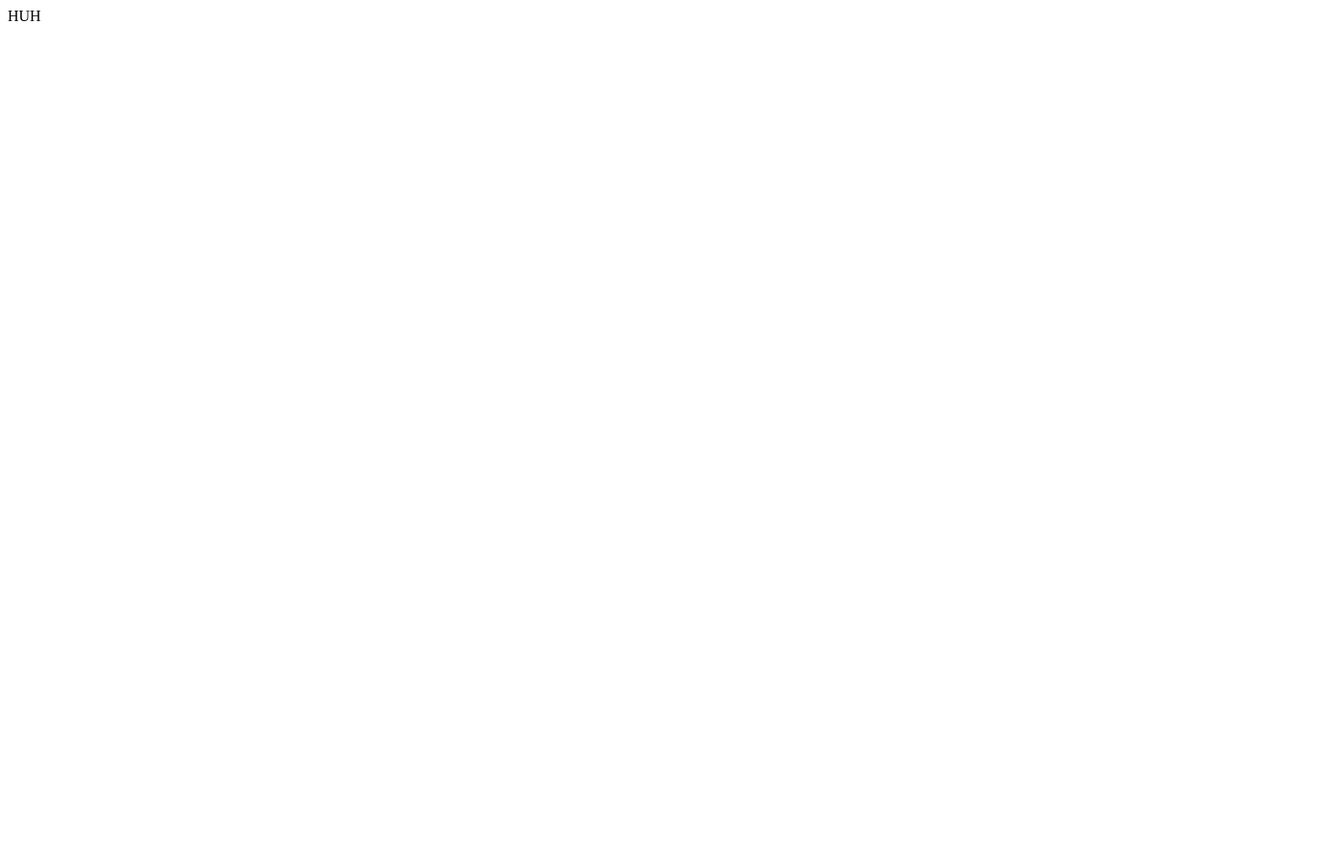
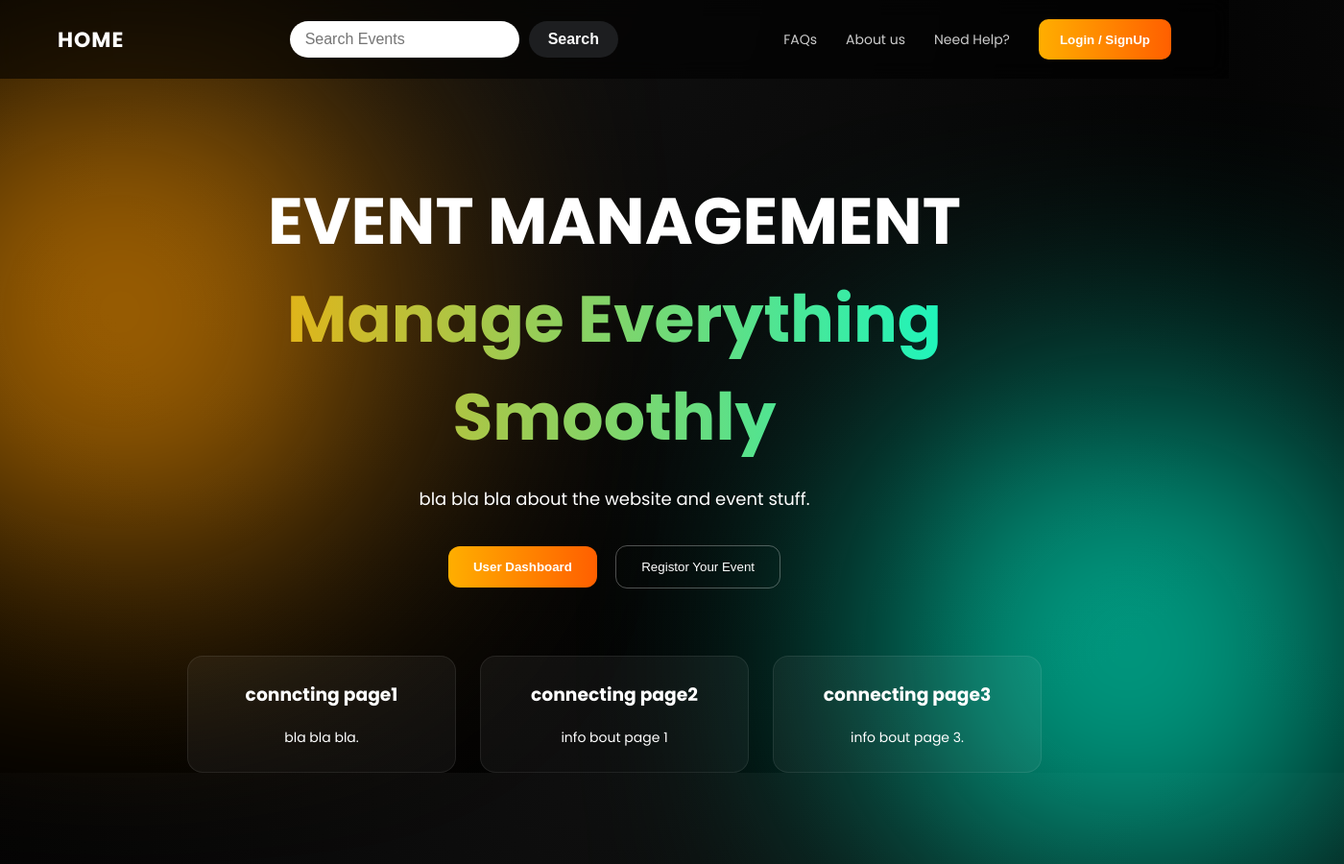
Before and after one commit to harsh-raj1995/event, a plain HTML site: page index.html in a window 1280 px wide. Shown: the whole page at 96% size, 1400 px wide, since content can reach past the window. Before the commit the page ends 800 px from the top, so only its background shows below. Drawn offline with Linux system fonts and the light colour scheme.

Commit message:
ui 1: pranad's idea with improvement

```diff
--- a/index.html
+++ b/index.html
@@ -1,11 +1,65 @@
 <!DOCTYPE html>
 <html lang="en">
 <head>
-    <meta charset="UTF-8">
-    <meta name="viewport" content="width=device-width, initial-scale=1.0">
-    <title>Document</title>
+<meta charset="UTF-8">
+<meta name="viewport" content="width=device-width, initial-scale=1.0">
+<title>home UI</title>
+
+<link rel="stylesheet" href="style.css">
+<link href="https://fonts.googleapis.com/css2?family=Poppins:wght@300;400;500;600;700&display=swap" rel="stylesheet">
 </head>
+
 <body>
-    HUH
+
+<div class="blur1"></div>
+<div class="blur2"></div>
+
+
+<header>
+    <div class="logo">HOME</div>
+    <div>
+    <form class="search-form">
+        <input type="search" placeholder="Search Events">
+        <button type="submit">Search</button>
+    </form>
+    </div>
+
+        <nav>
+    <div class="nav-right">
+        <a href="#">FAQs</a>
+        <a href="#">About us</a>
+        <a href="#">Need Help?</a>
+        <button class="add-btn">Login / SignUp</button>
+    </div>
+</nav>
+
+</header>
+
+<section class="hero">
+    <h1>EVENT MANAGEMENT</h1>
+    <h1 class="gradient">Manage Everything Smoothly</h1>
+    <p>bla bla bla about the website and event stuff.</p>
+
+    <div class="hero-buttons">
+        <button class="btn-primary">User Dashboard</button>
+        <button class="btn-secondary">Registor Your Event</button>
+    </div>
+
+    <div class="cards">
+        <div class="card">
+            <h3>conncting page1</h3>
+            <p>bla bla bla.</p>
+        </div>
+        <div class="card">
+            <h3>connecting page2</h3>
+            <p>info bout page 1</p>
+        </div>
+        <div class="card">
+            <h3>connecting page3</h3>
+            <p>info bout page 3.</p>
+        </div>
+    </div>
+</section>
+
 </body>
 </html>
--- a/style.css
+++ b/style.css
@@ -0,0 +1,229 @@
+/* ================= RESET ================= */
+* {
+    margin: 0;
+    padding: 0;
+    box-sizing: border-box;
+}
+
+/* ================= BASE ================= */
+body {
+    font-family: 'Poppins', sans-serif;
+    background: radial-gradient(circle at top, #0f0f0f 0%, #050505 60%, #000 100%);
+    color: white;
+    overflow-x: hidden;
+}
+
+/* ================= HEADER / NAVBAR ================= */
+header {
+    position: fixed;
+    top: 0;
+    width: 100%;
+    padding: 20px 60px;
+    display: flex;
+    align-items: center;              /* 🔥 vertical center */
+    justify-content: space-between;
+    backdrop-filter: blur(10px);
+    background: rgba(0, 0, 0, 0.6);
+    z-index: 100;
+}
+
+.logo {
+    font-size: 22px;
+    font-weight: 700;
+    letter-spacing: 1px;
+}
+
+/* NAV RIGHT */
+nav > div {
+    display: flex;
+    align-items: center;              /* 🔥 centers links + button */
+    gap: 30px;
+}
+
+.nav-right {
+    display: flex;
+    align-items: center;
+}
+
+nav a {
+    color: white;
+    text-decoration: none;
+    font-size: 14px;
+    opacity: 0.8;
+}
+
+nav a:hover {
+    opacity: 1;
+}
+
+/* LOGIN BUTTON */
+.add-btn {
+    display: flex;
+    align-items: center;
+    justify-content: center;
+    height: 42px;
+    padding: 0 22px;
+    background: linear-gradient(90deg, #ffae00, #ff5f00);
+    border: none;
+    border-radius: 10px;
+    color: white;
+    font-weight: 600;
+    cursor: pointer;
+}
+
+/* ================= SEARCH ================= */
+.search-form {
+    display: flex;
+    gap: 10px;
+    width: 40%;
+}
+
+.search-form input {
+    flex: 1;
+    padding: 10px 16px;
+    font-size: 16px;
+    border-radius: 20px;
+    border: none;
+    outline: none;
+}
+
+.search-form button {
+    padding: 10px 20px;
+    font-size: 16px;
+    font-weight: bold;
+    border-radius: 20px;
+    border: none;
+    cursor: pointer;
+    background-color: #1d1e20;
+    color: #fafafa;
+}
+
+.search-form button:hover {
+    background-color: #ffaa00;
+}
+
+/* ================= HERO ================= */
+.hero {
+    text-align: center;
+    padding-top: 180px;
+    max-width: 900px;
+    margin: auto;
+}
+
+.hero h1 {
+    font-size: 68px;
+    font-weight: 700;
+}
+
+.gradient {
+    background: linear-gradient(90deg, #ffaa00, #00ffd5);
+    -webkit-background-clip: text;
+    -webkit-text-fill-color: transparent;
+}
+
+.hero p {
+    margin-top: 20px;
+    font-size: 18px;
+    opacity: 0.7;
+}
+
+/* ================= HERO BUTTONS ================= */
+.hero-buttons {
+    margin-top: 35px;
+}
+
+.btn-primary {
+    background: linear-gradient(90deg, #ffae00, #ff5f00);
+    border: none;
+    padding: 14px 26px;
+    border-radius: 12px;
+    color: white;
+    font-weight: 600;
+    cursor: pointer;
+    margin-right: 15px;
+}
+
+.btn-secondary {
+    background: transparent;
+    border: 1px solid rgba(255, 255, 255, 0.3);
+    padding: 14px 26px;
+    border-radius: 12px;
+    color: white;
+    font-weight: 500;
+    cursor: pointer;
+}
+
+/* ================= CARDS ================= */
+.cards {
+    margin-top: 70px;
+    display: flex;
+    justify-content: center;
+    gap: 25px;
+    flex-wrap: wrap;
+}
+
+.card {
+    width: 280px;
+    padding: 25px;
+    border-radius: 16px;
+    background: rgba(255, 255, 255, 0.05);
+    backdrop-filter: blur(12px);
+    border: 1px solid rgba(255, 255, 255, 0.08);
+    transition: 0.3s;
+}
+
+.card:hover {
+    transform: translateY(-6px);
+    border-color: #ffaa00;
+}
+
+.card h3 {
+    margin-bottom: 10px;
+}
+
+.card p {
+    font-size: 14px;
+    opacity: 0.7;
+}
+
+/* ================= BLUR BACKGROUND ================= */
+.blur1,
+.blur2 {
+    position: absolute;
+    width: 450px;
+    height: 450px;
+    border-radius: 50%;
+    filter: blur(140px);
+    z-index: -1;
+}
+
+.blur1 {
+    background: #ff9900;
+    top: 100px;
+    left: -100px;
+}
+
+.blur2 {
+    background: #00ffd5;
+    bottom: -100px;
+    right: -120px;
+}
+
+/* ================= ANIMATION ================= */
+.hero h1,
+.hero p,
+.hero-buttons,
+.cards {
+    animation: fadeUp 1.3s ease forwards;
+}
+
+@keyframes fadeUp {
+    from {
+        opacity: 0;
+        transform: translateY(40px);
+    }
+    to {
+        opacity: 1;
+        transform: translateY(0);
+    }
+}
```
